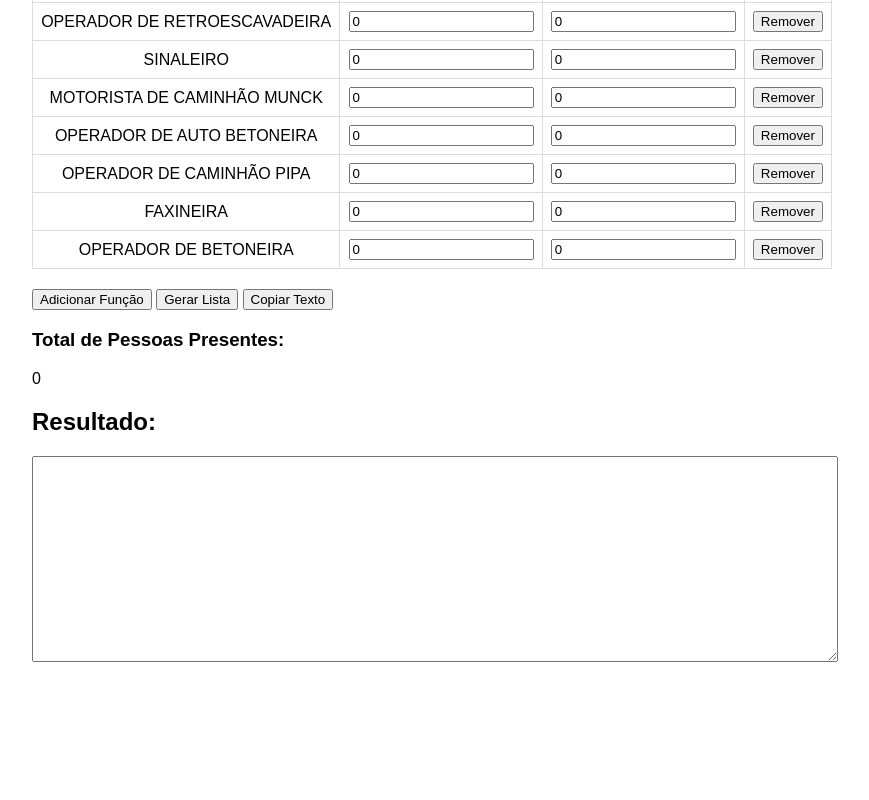
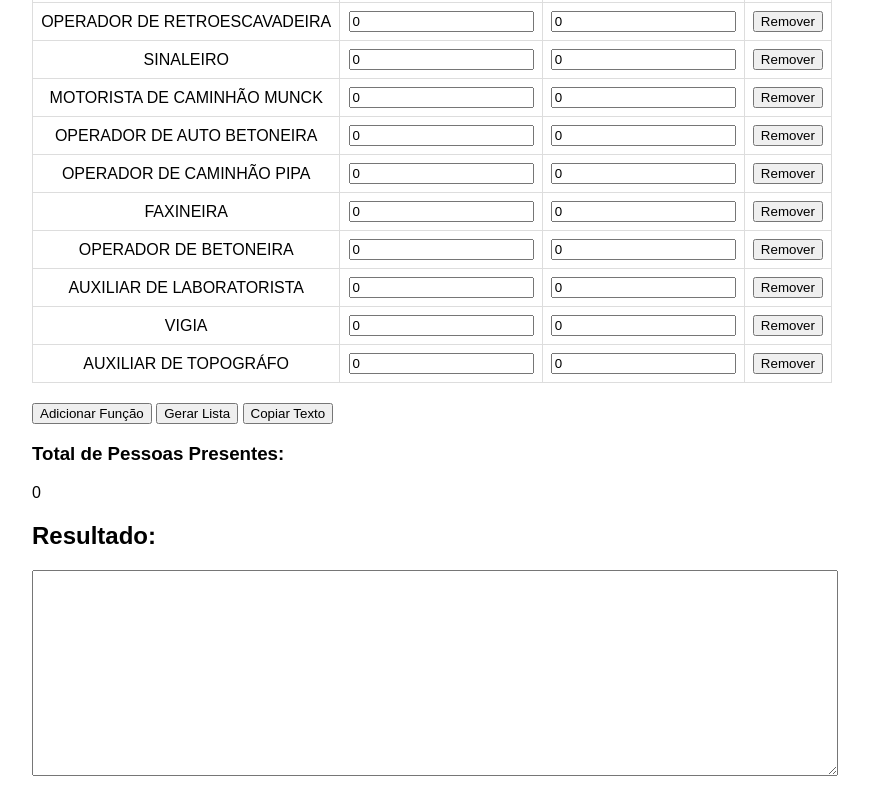
Before and after one commit to lorrismota/efetivo-diario, a plain HTML site: page index.html in a window 1280 px wide. Shown: the part 690-1490 px from the top of the page, without its empty margins (208-1077 px from the left). Before the commit the page ends 1376 px from the top, so only its background shows below. Drawn offline with Linux system fonts and the light colour scheme.

Commit message:
Update index.html

```diff
--- a/index.html
+++ b/index.html
@@ -87,7 +87,7 @@
             "OPERADOR DE RETROESCAVADEIRA", "SINALEIRO",
             "MOTORISTA DE CAMINHÃO MUNCK", "OPERADOR DE AUTO BETONEIRA",
             "OPERADOR DE CAMINHÃO PIPA", "FAXINEIRA",
-            "OPERADOR DE BETONEIRA",
+            "OPERADOR DE BETONEIRA", "AUXILIAR DE LABORATORISTA", "VIGIA", "AUXILIAR DE TOPOGRÁFO"
         ];
 
         // Adiciona funções iniciais à tabela
```
